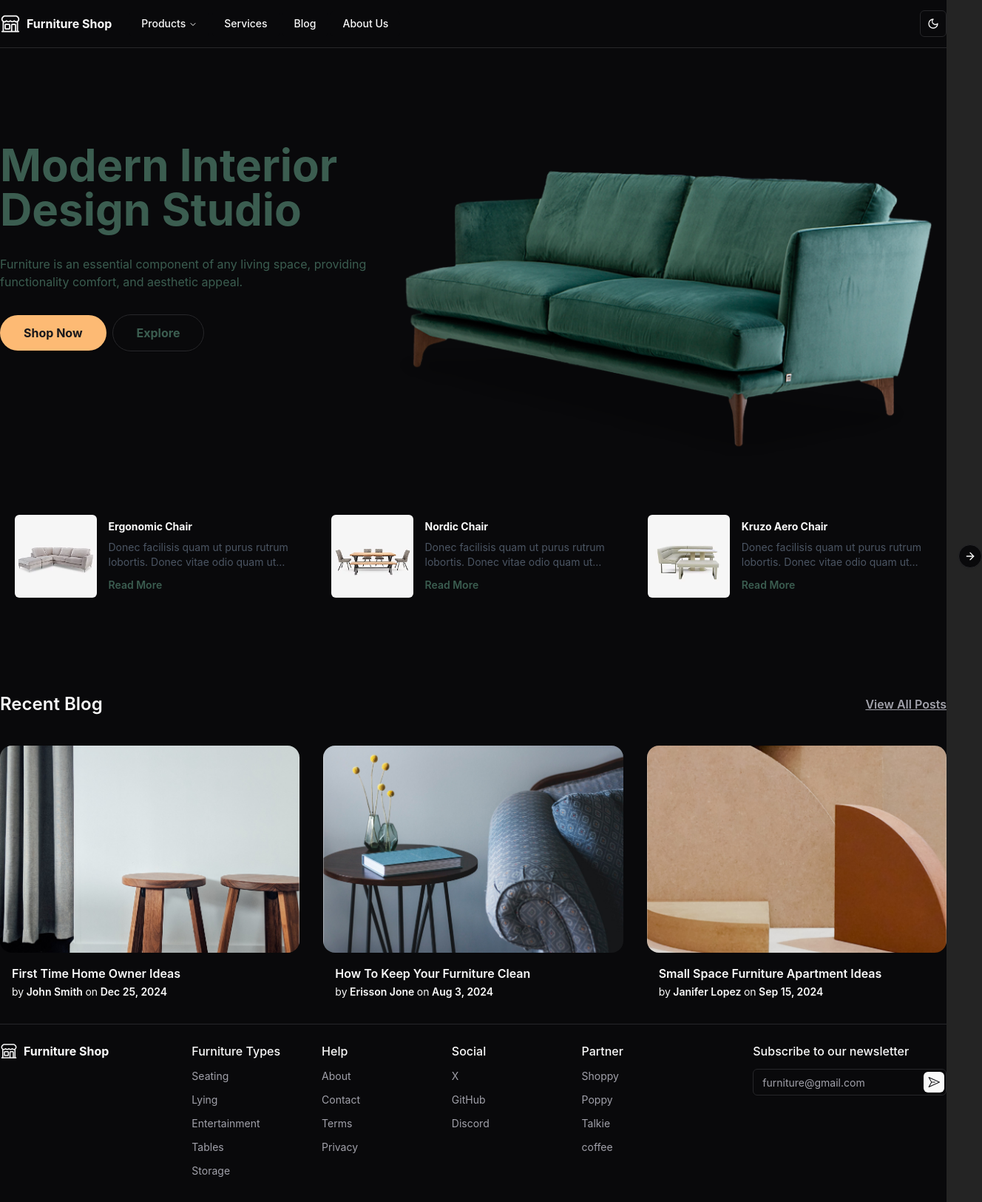
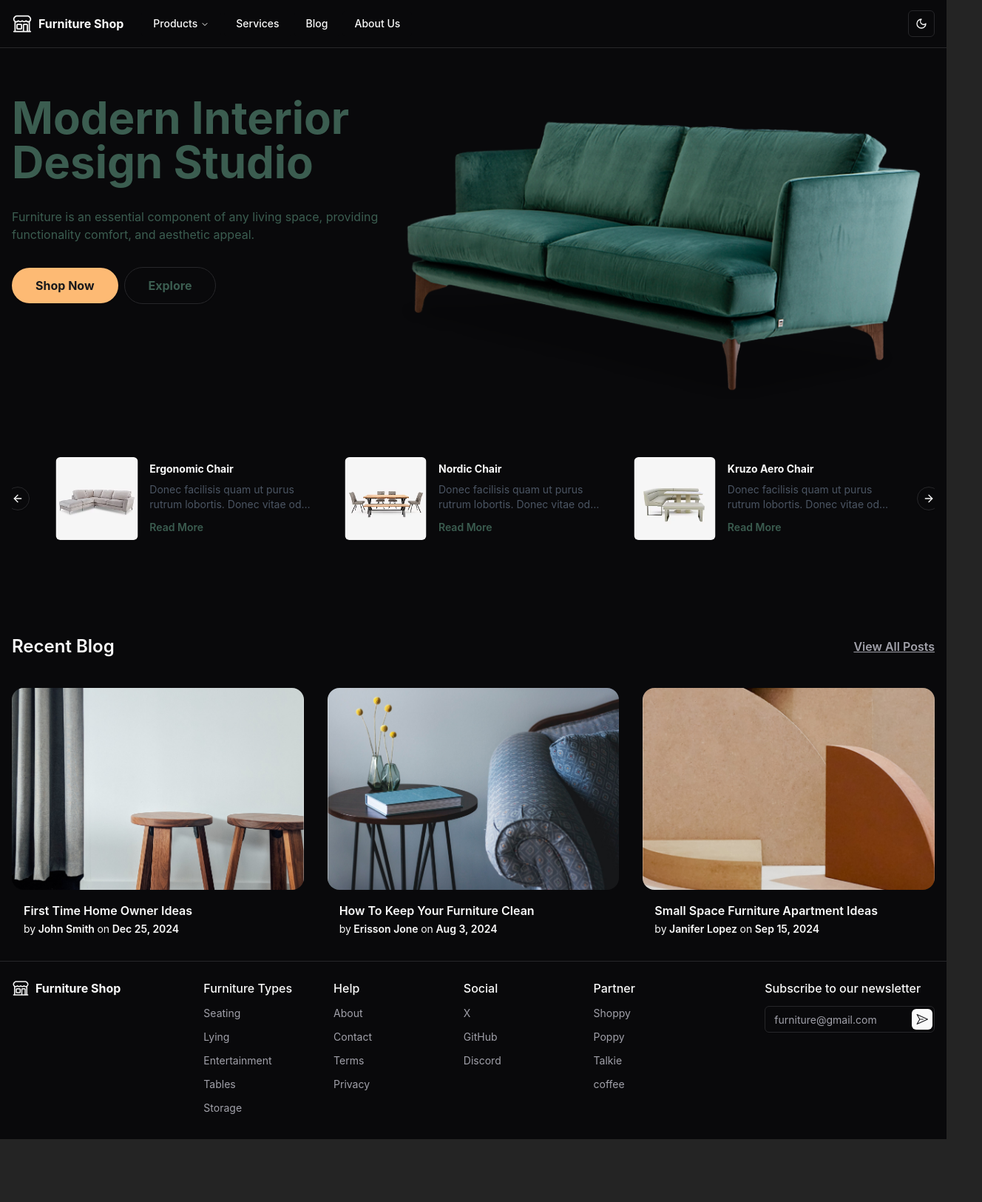
Before and after one commit to David-Sang96/furniture-frontend, a React (Vite) app: page / in a window 1280 px wide. Shown: the whole page at 74% size, 1328 px wide, since content can reach past the window. After the commit the page ends 1540 px from the top, so only its background shows below. Built offline with nearby package versions, Linux system fonts and the light colour scheme.

Commit message:
fix:home_page_ui_bug_fixed

```diff
--- a/src/components/blogs/BlogCard.tsx
+++ b/src/components/blogs/BlogCard.tsx
@@ -7,7 +7,7 @@ interface BlogCardProps {
 
 const BlogCard = ({ posts }: BlogCardProps) => {
   return (
-    <div className="my-8 grid gap-8 max-sm:px-4 md:grid-cols-2 lg:grid-cols-3">
+    <div className="my-8 grid gap-8 md:grid-cols-2 lg:grid-cols-3">
       {posts.slice(0, 3).map((post) => (
         <Link to={`/blogs/${post.id}`} className="" key={post.id}>
           <img
--- a/src/components/layouts/Footer.tsx
+++ b/src/components/layouts/Footer.tsx
@@ -5,9 +5,9 @@ import { NewsLetterForm } from "../news-letter";
 
 const Footer = () => {
   return (
-    <footer className="w-full border-t max-lg:pl-4">
-      <div className="container mx-auto pb-8 pt-6">
-        <section className="flex flex-col justify-between gap-10 lg:gap-x-28 xl:flex-row">
+    <footer className="w-full border-t">
+      <div className="container pb-8 pt-6">
+        <section className="flex flex-col justify-between gap-10 lg:gap-28 xl:flex-row">
           <section>
             <Link to={"/"} className="flex items-center gap-2">
               <Icons.logo className="size-6" aria-hidden="true" />
--- a/src/components/layouts/Header.tsx
+++ b/src/components/layouts/Header.tsx
@@ -6,7 +6,7 @@ import MobileNavigation from "./MobileNavigation";
 const Header = () => {
   return (
     <header className="sticky top-0 z-50 w-full border-b bg-background">
-      <nav className="container mx-auto flex h-16 items-center justify-between">
+      <nav className="container flex h-16 items-center justify-between">
         <MainNavigation items={siteConfig.mainNav} />
         <MobileNavigation items={siteConfig.mainNav} />
 
--- a/src/layouts/RootLayout.tsx
+++ b/src/layouts/RootLayout.tsx
@@ -6,7 +6,7 @@ const RootLayout = () => {
   return (
     <div className="relative flex min-h-screen flex-col">
       <Header />
-      <main className="container mx-auto mt-16 grow">
+      <main className="container grow">
         <Outlet />
       </main>
       <Footer />
--- a/src/pages/HomePage.tsx
+++ b/src/pages/HomePage.tsx
@@ -16,7 +16,7 @@ const HomePage = () => {
     href: string;
     sideText: string;
   }) => (
-    <div className="mb-10 mt-28 flex flex-col max-md:px-4 md:flex-row md:items-center md:justify-between">
+    <div className="mb-10 mt-28 flex flex-col md:flex-row md:items-center md:justify-between">
       <h2 className="mb-4 text-2xl font-semibold md:mb-0">{title}</h2>
       <Link to={href} className="font-semibold text-muted-foreground underline">
         {sideText}
@@ -26,13 +26,13 @@ const HomePage = () => {
 
   return (
     <section>
-      <div className="flex flex-col max-sm:text-center lg:flex-row lg:justify-between">
+      <div className="flex flex-col max-md:text-center lg:flex-row lg:justify-between">
         {/* Text Section */}
         <div className="my-8 lg:my-0 lg:mt-16 lg:w-2/5 2xl:mt-24">
           <h1 className="mb-4 text-4xl font-bold text-own lg:mb-8 lg:text-6xl 2xl:text-7xl">
             Modern Interior Design Studio
           </h1>
-          <p className="mb-6 text-own max-sm:px-4 lg:mb-8 2xl:text-lg">
+          <p className="mb-6 text-own lg:mb-8 2xl:text-lg">
             Furniture is an essential component of any living space, providing
             functionality comfort, and aesthetic appeal.
           </p>
@@ -56,7 +56,9 @@ const HomePage = () => {
         {/* Image Section */}
         <img src={CouchImg} alt="Couch" className="w-full lg:w-3/5" />
       </div>
-      <CarouselCard products={products} />
+      <div className="overflow-hidden lg:px-10">
+        <CarouselCard products={products} />
+      </div>
       <Title title="Recent Blog" href="/blogs" sideText="View All Posts" />
       <BlogCard posts={posts} />
     </section>
--- a/tailwind.config.js
+++ b/tailwind.config.js
@@ -3,6 +3,10 @@ export default {
   darkMode: ["class"],
   content: ["./index.html", "./src/**/*.{js,ts,jsx,tsx}"],
   theme: {
+    container: {
+      center: true,
+      padding: "1rem",
+    },
     extend: {
       borderRadius: {
         lg: "var(--radius)",
```
